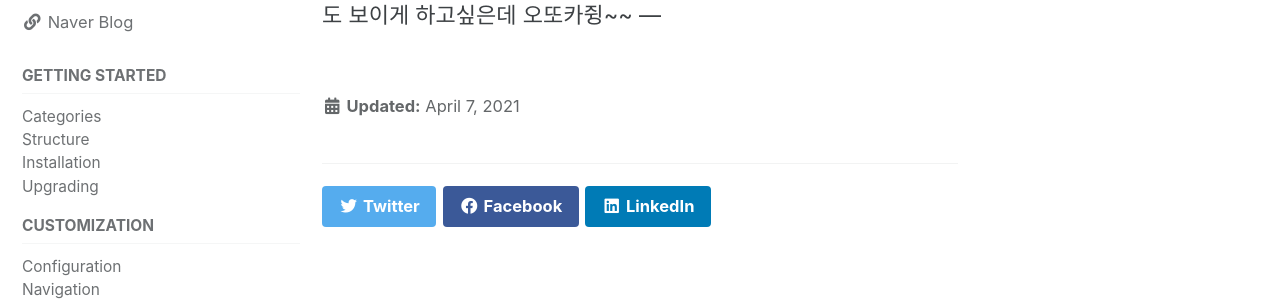
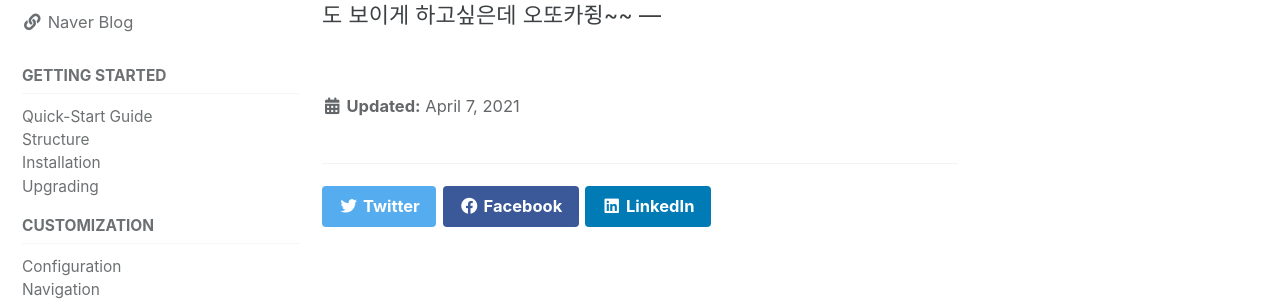
Before and after one commit to Yoon-ddo/Yoon-ddo.github.io, a Jekyll site: the page built from _posts/2021-04-07-첫글.md, in a window 1280 px wide. Shown: the part 382-682 px from the top of the page. Built offline with Jekyll 4.4.1, drawn with Linux system fonts in a browser that asks for light colours; cached includes are drawn as plain includes.

Commit message:
Update navigation.yml

```diff
--- a/_data/navigation.yml
+++ b/_data/navigation.yml
@@ -12,7 +12,7 @@ main:
 docs:
   - title: Getting Started
     children:
-      - title: "Categories"
+      - title: "Quick-Start Guide"
         url: /docs/quick-start-guide/
       - title: "Structure"
         url: /docs/structure/
```
